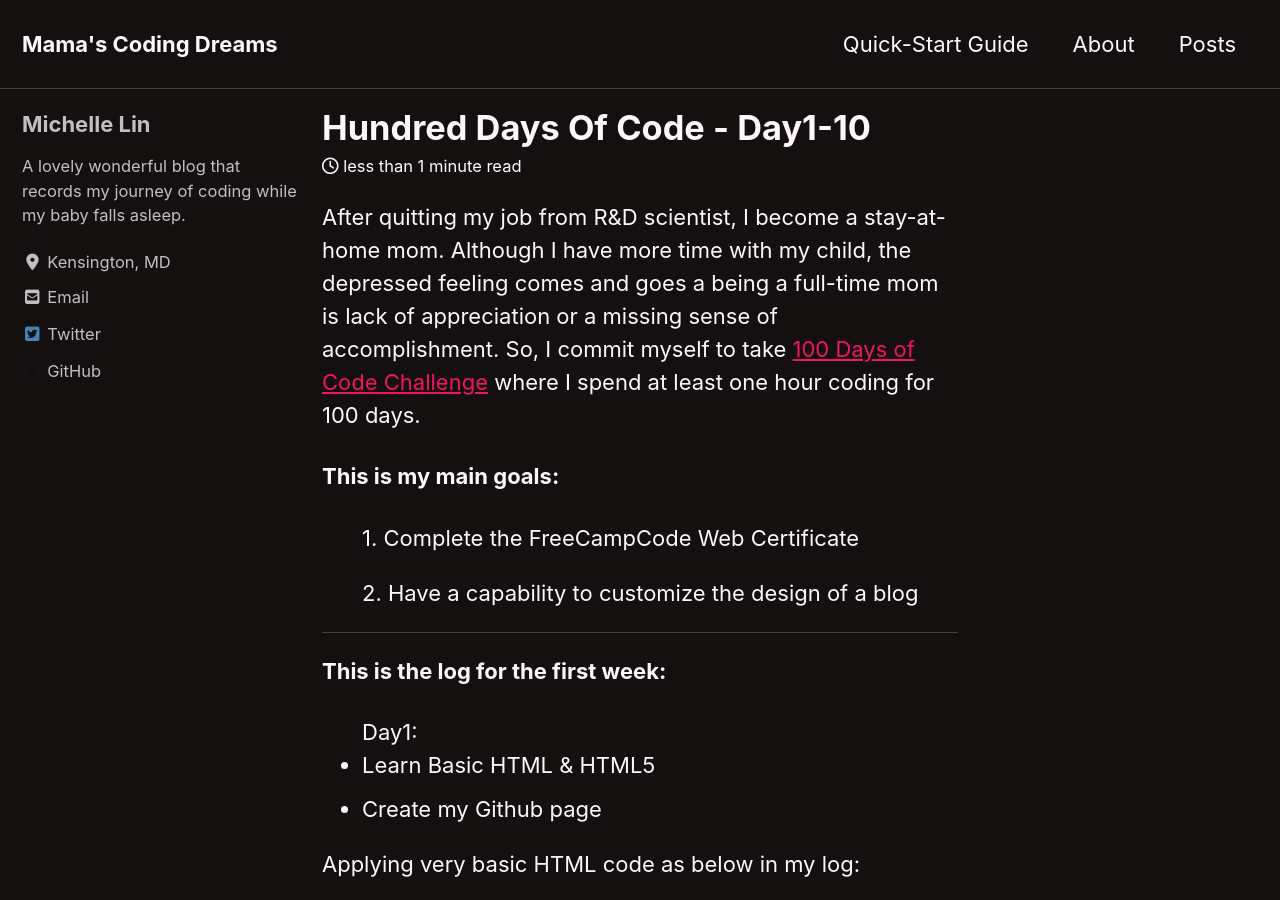
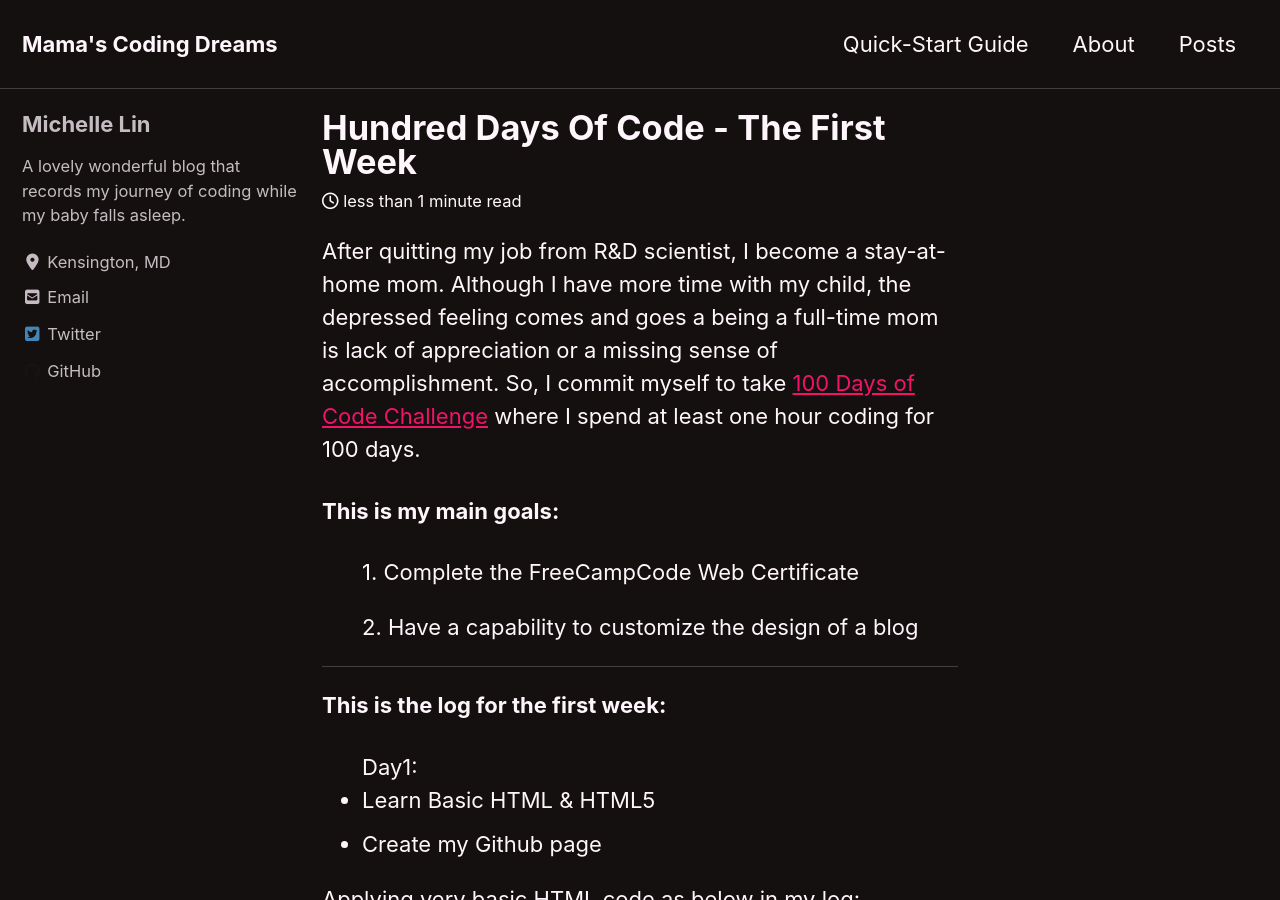
Before and after one commit to michellechlin/michellechlin.github.io, a Jekyll site: the page built from _posts/2020-02-13-100Days-of-Code-Day1-10.md, in a window 1280 px wide and 900 px high. Built offline with Jekyll 4.4.1, drawn with Linux system fonts in a browser that asks for light colours; cached includes are drawn as plain includes; nearby versions of some CDN libraries.

Commit message:
Update title of the post

```diff
--- a/_posts/2020-02-13-100Days-of-Code-Day1-10.md
+++ b/_posts/2020-02-13-100Days-of-Code-Day1-10.md
@@ -1,5 +1,5 @@
 ---
-title: "Hundred Days Of Code - Day1-10"
+title: "Hundred Days Of Code - The First Week"
 excerpt_separator: "<!--more-->"
 categories:
   - Web design
```
Also changed, not shown: 4 other files.
